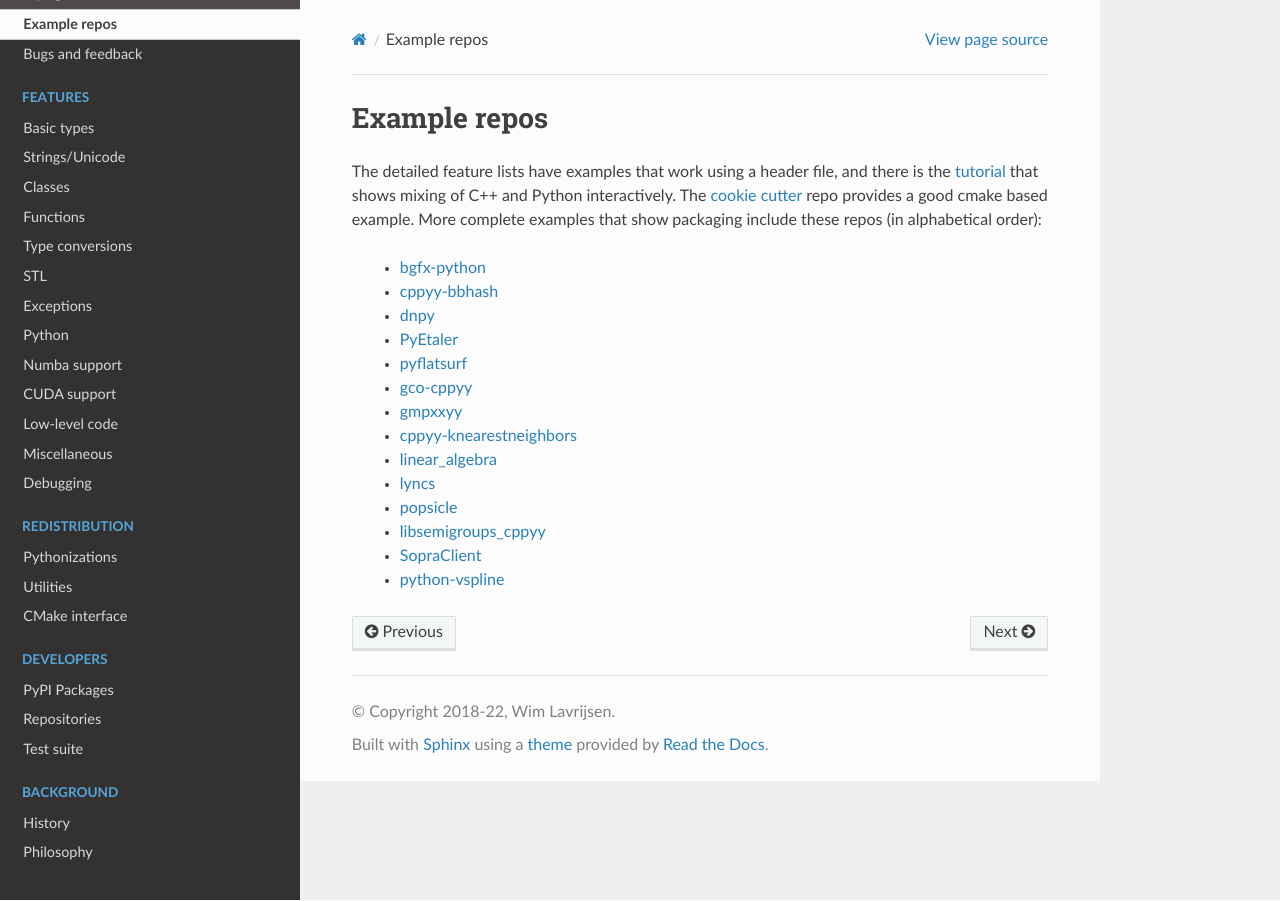
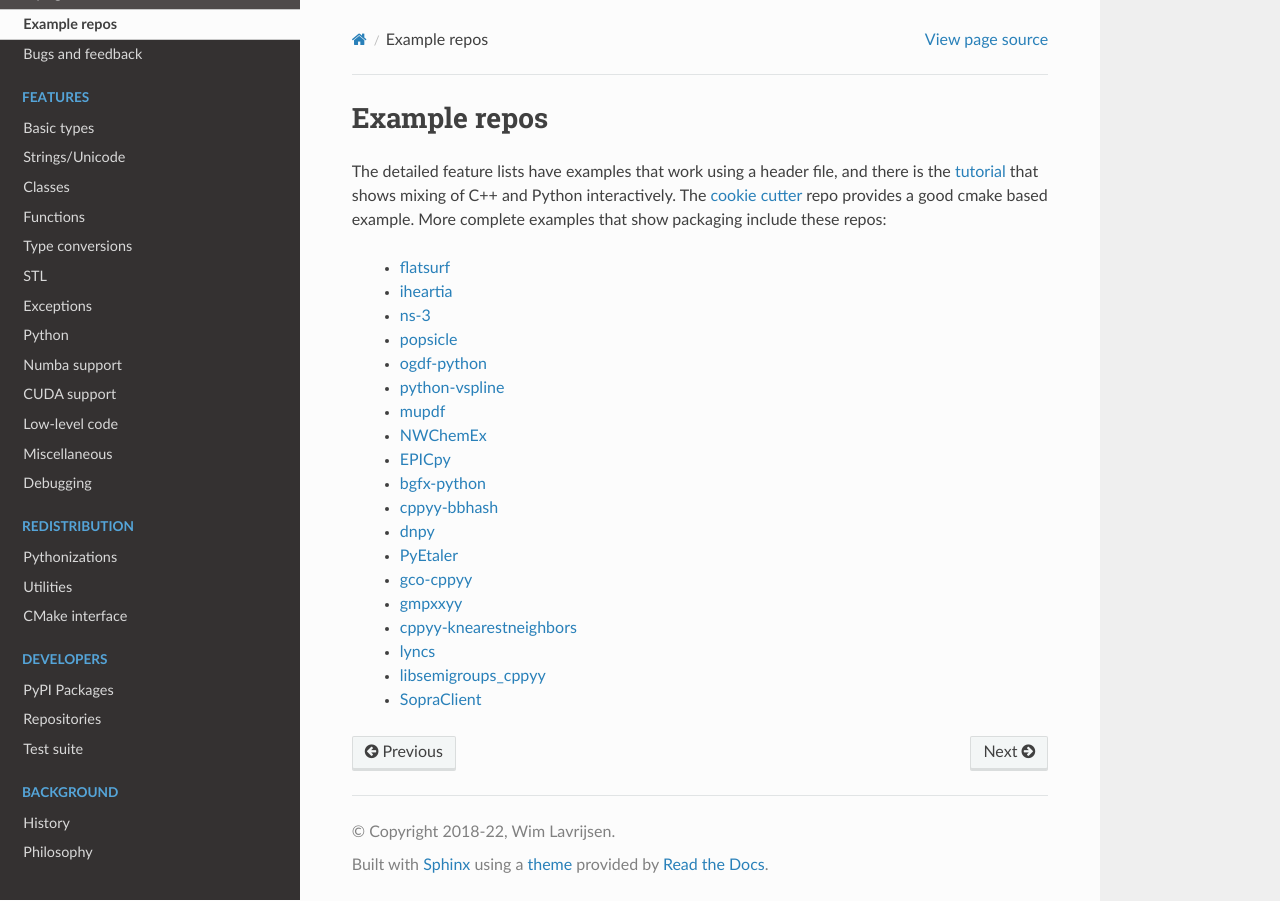
Before and after one commit to wlav/cppyy, a Sphinx documentation site: the page built from doc/source/examples.rst, in a window 1280 px wide. Built offline with Sphinx 7.4.7 and the Read the Docs theme 2.0.0, drawn with Linux system fonts in a browser that asks for light colours.

Commit message:
update example repos

```diff
--- a/doc/source/examples.rst
+++ b/doc/source/examples.rst
@@ -6,37 +6,46 @@
 The detailed feature lists have examples that work using a header file, and
 there is the `tutorial`_ that shows mixing of C++ and Python interactively.
 The `cookie cutter`_ repo provides a good cmake based example.
-More complete examples that show packaging include these repos (in
-alphabetical order):
+More complete examples that show packaging include these repos:
 
+ * `flatsurf`_
+ * `iheartia`_
+ * `ns-3`_
+ * `popsicle`_
+ * `ogdf-python`_
+ * `python-vspline`_
+ * `mupdf`_
+ * `NWChemEx`_
+ * `EPICpy`_
  * `bgfx-python`_
  * `cppyy-bbhash`_
  * `dnpy`_
  * `PyEtaler`_
- * `pyflatsurf`_
  * `gco-cppyy`_
  * `gmpxxyy`_
  * `cppyy-knearestneighbors`_
- * `linear_algebra`_
  * `lyncs`_
- * `popsicle`_
  * `libsemigroups_cppyy`_
  * `SopraClient`_
- * `python-vspline`_
 
 .. _tutorial: https://github.com/wlav/cppyy/blob/master/doc/tutorial/CppyyTutorial.ipynb
 .. _cookie cutter: https://github.com/camillescott/cookiecutter-cppyy-cmake
+.. _flatsurf: https://github.com/flatsurf
+.. _iheartia: https://github.com/iheartla/iheartla
+.. _ns-3: https://www.nsnam.org
+.. _popsicle: https://github.com/kunitoki/popsicle
+.. _ogdf-python: https://github.com/N-Coder/ogdf-python
+.. _python-vspline: https://bitbucket.org/kfj/python-vspline
+.. _mupdf: https://mupdf.com/
+.. _NWChemEx: https://github.com/NWChemEx-Project
+.. _EPICpy: https://github.com/travisseymour/EPICpy
 .. _bgfx-python: https://github.com/fbertola/bgfx-python
 .. _cppyy-bbhash: https://github.com/camillescott/cppyy-bbhash
 .. _dnpy: https://github.com/txjmb/dnpy
 .. _PyEtaler: https://github.com/etaler/PyEtaler
-.. _pyflatsurf: https://github.com/flatsurf/flatsurf
 .. _gco-cppyy: https://github.com/agoose77/gco-cppyy
 .. _gmpxxyy: https://github.com/flatsurf/gmpxxyy
 .. _cppyy-knearestneighbors: https://github.com/jclay/cppyy-knearestneighbors-example
-.. _linear_algebra: https://github.com/pressureless/linear_algebra
-.. _lyncs: https://github.com/sbacchio/lyncs
-.. _popsicle: https://github.com/kunitoki/popsicle
+.. _lyncs: https://github.com/Lyncs-API
 .. _libsemigroups_cppyy: https://github.com/libsemigroups/libsemigroups_cppyy
 .. _SopraClient: https://github.com/SoPra-Team-17/Client
-.. _python-vspline: https://bitbucket.org/kfj/python-vspline
```
